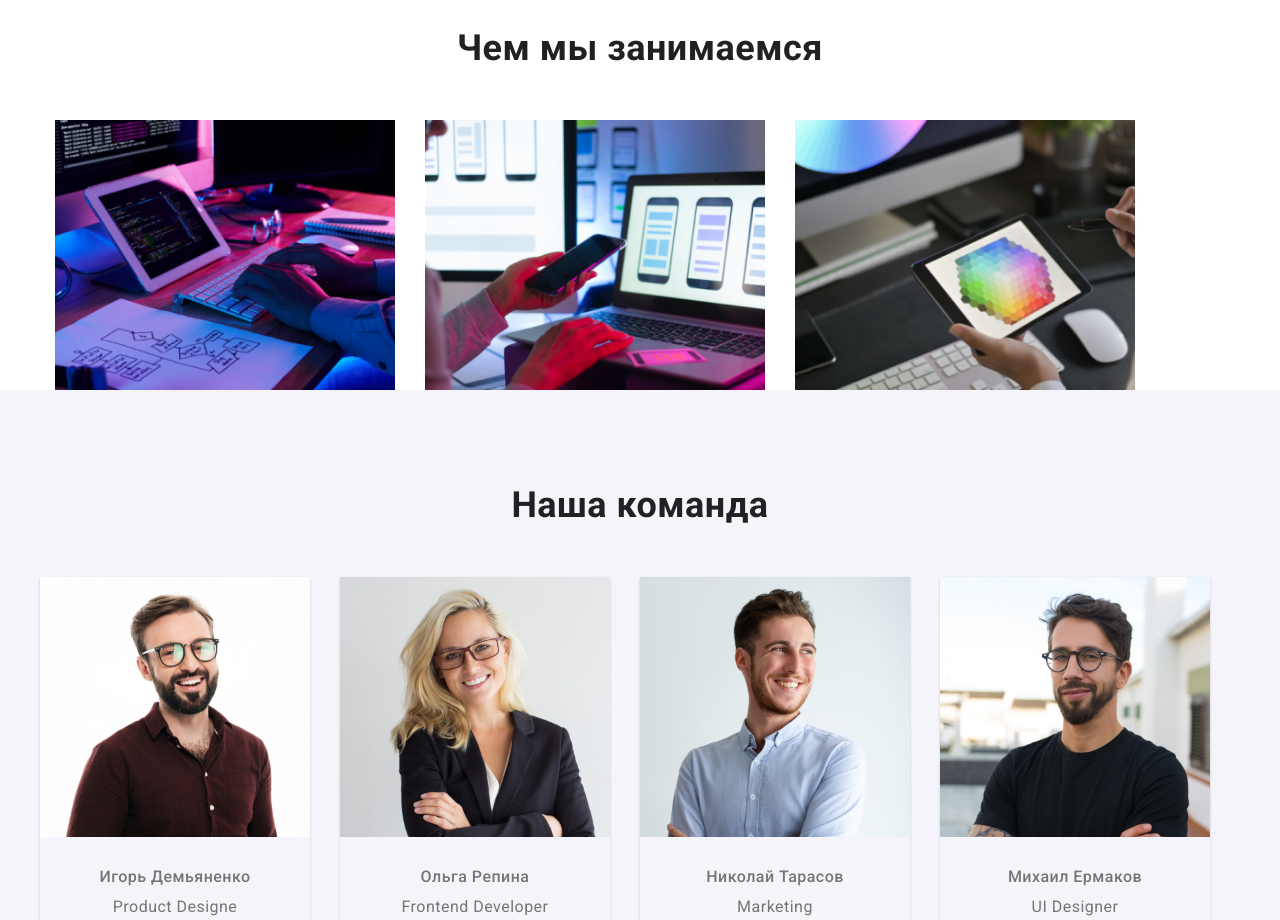
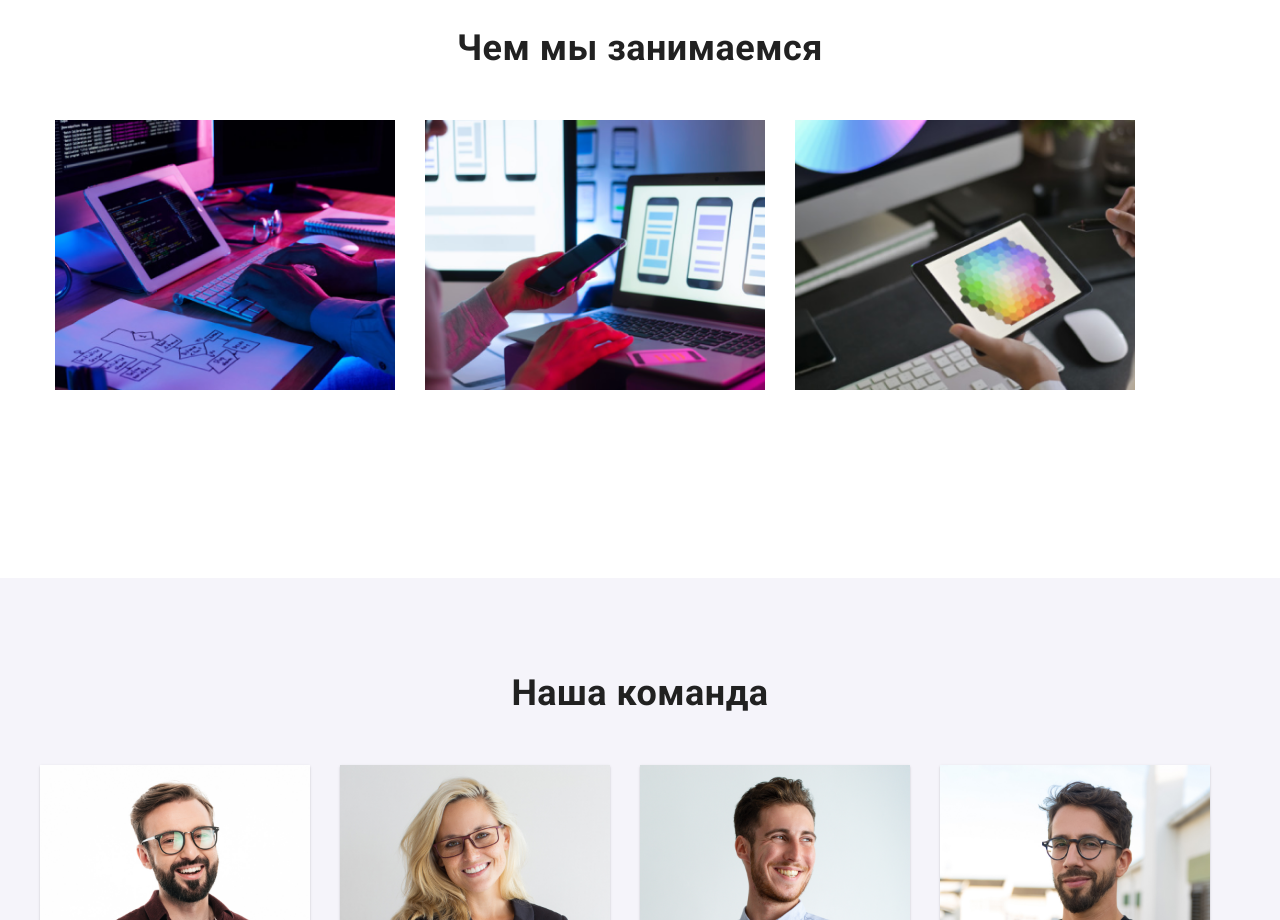
Before and after one commit to IrynaZubarieva/goit-markup-hw-03, a plain HTML site: page index.html in a window 1280 px wide. Shown: the part 960-1880 px from the top of the page. Drawn offline with nearby package versions, Linux system fonts and the light colour scheme.

Commit message:
отступ

```diff
--- a/css/styles.css
+++ b/css/styles.css
@@ -246,6 +246,7 @@ body {
   height: auto;
   display: flex;
   padding-right: 30px;
+  margin-bottom: 94px;
 }
 
 .button {
```
